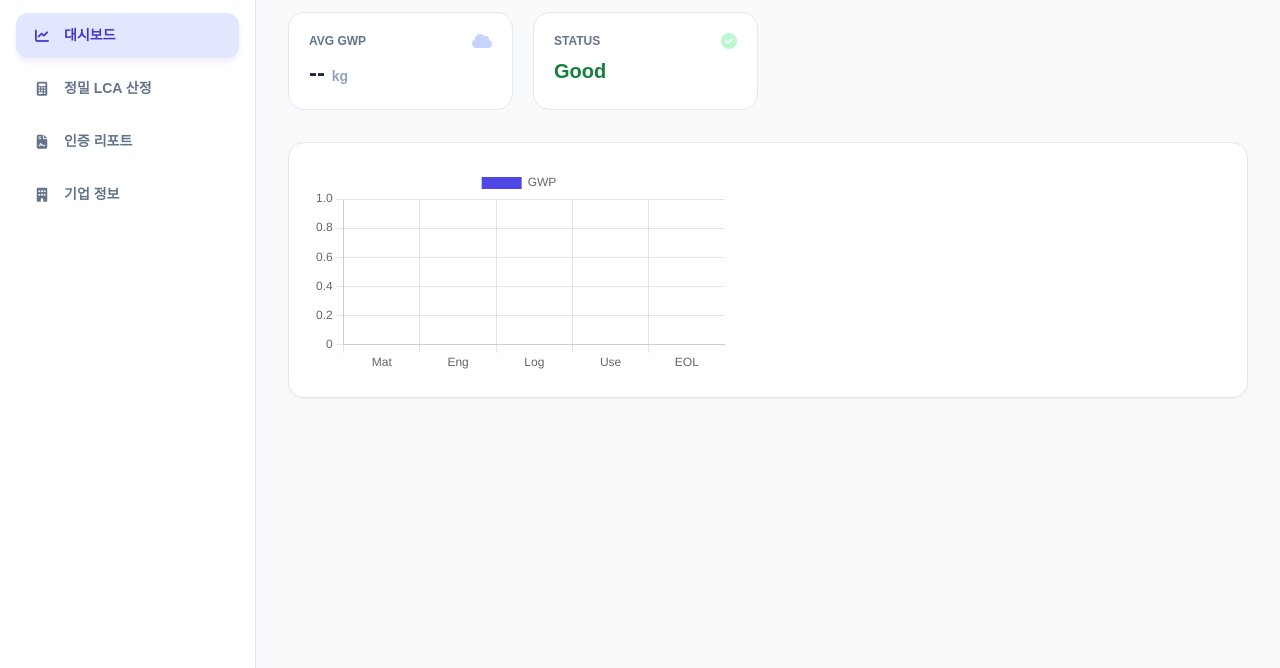
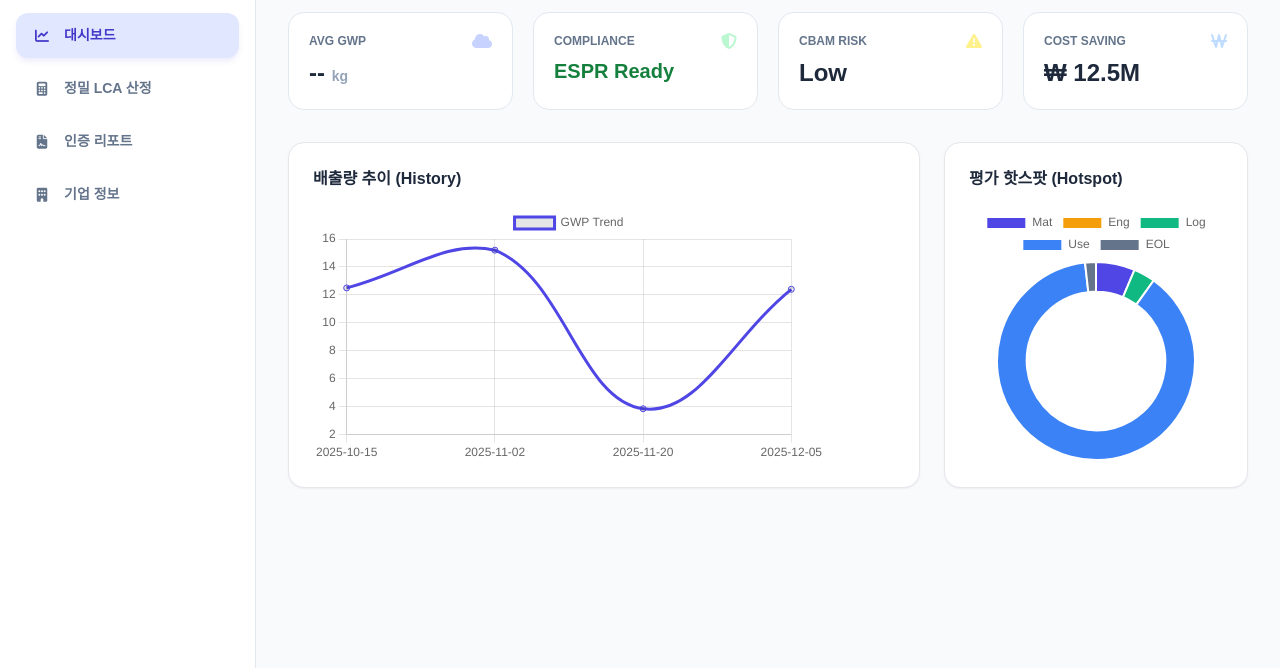
Before and after one commit to joohyunKim101/KSI, a plain HTML site: page index.html in a window 1280 px wide. Shown: the part 132-800 px from the top of the page. Drawn offline with nearby package versions, Linux system fonts and the light colour scheme; a web font is replaced by a local one.

Commit message:
Update index.html

```diff
--- a/index.html
+++ b/index.html
@@ -3,7 +3,7 @@
 <head>
     <meta charset="UTF-8">
     <meta name="viewport" content="width=device-width, initial-scale=1.0">
-    <title>KSIKR - Enterprise ESG/LCA Platform (v101.3 Logic Fixed)</title>
+    <title>KSIKR - Enterprise ESG/LCA Platform (v102.0 Final Integration)</title>
     <script src="https://cdn.tailwindcss.com"></script>
     <link href="https://cdnjs.cloudflare.com/ajax/libs/font-awesome/6.4.0/css/all.min.css" rel="stylesheet">
     <script src="https://cdn.jsdelivr.net/npm/chart.js"></script>
@@ -27,7 +27,7 @@
         /* AI Modal Styles */
         .modal-overlay { background-color: rgba(15, 23, 42, 0.7); backdrop-filter: blur(4px); transition: all 0.3s; }
         .drop-zone { border: 2px dashed #cbd5e1; transition: all 0.2s; background-color: white; cursor: pointer; }
-        .drop-zone:hover, .drop-zone.drag-over { border-color: #6366f1; background-color: #e0e7ff; transform: scale(1.02); }
+        .drop-zone.drag-over { border-color: #6366f1; background-color: #e0e7ff; transform: scale(1.02); }
     </style>
 </head>
 <body class="text-slate-800 h-screen flex flex-col overflow-hidden">
@@ -36,13 +36,12 @@
         window.appState = {
             totalGWP: 0.00,
             breakdown: [0, 0, 0, 0, 0, 0],
+            // [DATA] History for Line Chart
             history: [
-                { date: '2025-12-05', product: 'Denim Pants', gwp: 12.4, status: 'Draft' },
-                { date: '2025-11-20', product: 'Basic T-Shirt', gwp: 3.85, status: 'Certified' }
-            ],
-            suppliers: [
-                { name: 'Dongjin Textile', item: 'Cotton Fabric', ef: 1.8 },
-                { name: 'Taekwang Ind', item: 'Polyester', ef: 4.6 }
+                { date: '2025-10-15', product: 'Basic Tee v1', gwp: 12.5 },
+                { date: '2025-11-02', product: 'Summer Line', gwp: 15.2 },
+                { date: '2025-11-20', product: 'Basic T-Shirt', gwp: 3.85 },
+                { date: '2025-12-05', product: 'Denim Pants', gwp: 12.4 }
             ]
         };
 
@@ -54,7 +53,7 @@
     </script>
 
     <div class="h-10 bg-slate-900 text-white flex items-center px-6 text-xs font-medium justify-between z-50 shadow-md shrink-0">
-        <div class="flex items-center gap-4"><span class="bg-indigo-600 px-2 py-0.5 rounded text-[10px] font-bold tracking-wider">KSIKR OFFICIAL</span><span class="text-slate-400">v101.3 Patch</span></div>
+        <div class="flex items-center gap-4"><span class="bg-indigo-600 px-2 py-0.5 rounded text-[10px] font-bold tracking-wider">KSIKR OFFICIAL</span><span class="text-slate-400">v102.0 Final</span></div>
         <div class="flex items-center gap-4"><span class="flex items-center gap-2"><i class="fas fa-database text-slate-500"></i> DB: Ecoinvent 3.9</span></div>
     </div>
 
@@ -79,13 +78,15 @@
                     <button onclick="switchTab('lca')" class="px-5 py-2.5 bg-indigo-600 text-white rounded-xl text-sm font-bold shadow-lg hover:bg-indigo-700">신규 평가 시작</button>
                 </header>
                 <div class="grid grid-cols-4 gap-5 mb-8">
-                    <div class="kpi-card">
-                        <div class="flex justify-between mb-2"><span class="text-xs font-bold text-slate-500">AVG GWP</span><i class="fas fa-cloud text-indigo-200"></i></div>
-                        <h3 class="text-2xl font-bold text-slate-800"><span id="dash-avg-gwp">--</span> <span class="text-sm text-slate-400">kg</span></h3>
-                    </div>
-                    <div class="kpi-card"><div class="flex justify-between mb-2"><span class="text-xs font-bold text-slate-500">STATUS</span><i class="fas fa-check-circle text-green-200"></i></div><h3 class="text-xl font-bold text-green-700">Good</h3></div>
+                    <div class="kpi-card"><div class="flex justify-between mb-2"><span class="text-xs font-bold text-slate-500">AVG GWP</span><i class="fas fa-cloud text-indigo-200"></i></div><h3 class="text-2xl font-bold text-slate-800"><span id="dash-avg-gwp">--</span> <span class="text-sm text-slate-400">kg</span></h3></div>
+                    <div class="kpi-card"><div class="flex justify-between mb-2"><span class="text-xs font-bold text-slate-500">COMPLIANCE</span><i class="fas fa-shield-alt text-green-200"></i></div><h3 class="text-xl font-bold text-green-700">ESPR Ready</h3></div>
+                    <div class="kpi-card"><div class="flex justify-between mb-2"><span class="text-xs font-bold text-slate-500">CBAM RISK</span><i class="fas fa-exclamation-triangle text-yellow-200"></i></div><h3 class="text-2xl font-bold text-slate-800">Low</h3></div>
+                    <div class="kpi-card"><div class="flex justify-between mb-2"><span class="text-xs font-bold text-slate-500">COST SAVING</span><i class="fas fa-won-sign text-blue-200"></i></div><h3 class="text-2xl font-bold text-slate-800">₩ 12.5M</h3></div>
                 </div>
-                <div class="bg-white p-6 rounded-2xl border shadow-sm h-64"><canvas id="mainChart"></canvas></div>
+                <div class="grid grid-cols-3 gap-6">
+                    <div class="col-span-2 bg-white p-6 rounded-2xl border shadow-sm"><h4 class="font-bold text-slate-800 mb-4">배출량 추이 (History)</h4><div class="h-64"><canvas id="lineChart"></canvas></div></div>
+                    <div class="col-span-1 bg-white p-6 rounded-2xl border shadow-sm"><h4 class="font-bold text-slate-800 mb-4">평가 핫스팟 (Hotspot)</h4><div class="h-64"><canvas id="donutChart"></canvas></div></div>
+                </div>
             </section>
 
             <section id="tab-lca" class="hidden fade-in max-w-7xl mx-auto">
@@ -193,36 +194,19 @@
         const packSel = document.getElementById('lca-pack');
         Object.keys(PACK_DB).forEach(k => packSel.innerHTML += `<option value="${k}">${PACK_DB[k].name}</option>`);
 
-        // Drag & Drop Logic (Event Listener Based)
+        // Drag & Drop
         const dropZone = document.getElementById('drop-zone');
-
-        ['dragenter', 'dragover', 'dragleave', 'drop'].forEach(eventName => {
-            dropZone.addEventListener(eventName, preventDefaults, false);
-        });
-        function preventDefaults(e) { e.preventDefault(); e.stopPropagation(); }
-
-        ['dragenter', 'dragover'].forEach(eventName => {
-            dropZone.addEventListener(eventName, () => dropZone.classList.add('drag-over'), false);
-        });
-        ['dragleave', 'drop'].forEach(eventName => {
-            dropZone.addEventListener(eventName, () => dropZone.classList.remove('drag-over'), false);
-        });
-
-        dropZone.addEventListener('drop', handleDrop, false);
-
-        function handleDrop(e) {
-            const dt = e.dataTransfer;
-            const files = dt.files;
-            if(files.length > 0) {
-                runAIAnalysis(files[0].name);
-            }
-        }
+        ['dragenter', 'dragover', 'dragleave', 'drop'].forEach(e => dropZone.addEventListener(e, ev => { ev.preventDefault(); ev.stopPropagation(); }, false));
+        ['dragenter', 'dragover'].forEach(e => dropZone.addEventListener(e, () => dropZone.classList.add('drag-over'), false));
+        ['dragleave', 'drop'].forEach(e => dropZone.addEventListener(e, () => dropZone.classList.remove('drag-over'), false));
+        dropZone.addEventListener('drop', (e) => { if(e.dataTransfer.files.length) runAIAnalysis(e.dataTransfer.files[0].name); }, false);
 
         // Functions
         function switchTab(id) {
             document.querySelectorAll('section').forEach(s => s.classList.add('hidden'));
             document.getElementById('tab-'+id).classList.remove('hidden');
             if(id==='report') updateReport();
+            if(id==='dashboard') updateCharts();
         }
 
         function openAI() { document.getElementById('aiModal').classList.remove('hidden'); }
@@ -236,27 +220,18 @@
             }, 800);
         }
 
-        // [FIXED] Force Apply Logic
         function applyAI() {
-            // 1. Force value injection
             document.getElementById('inp-elec').value = 1.5;
             document.getElementById('inp-gas').value = 0.5;
 
-            // 2. Clear BOM and Inject New Row
             const tbody = document.getElementById('bom-body');
             tbody.innerHTML = '';
 
             const tr = document.createElement('tr');
             tr.className = "border-b";
-            tr.innerHTML = `
-                <td class="p-2"><select class="w-full border p-1 mat-select" onchange="calc()"><option value="cotton_conv">Cotton (Conv)</option></select></td>
-                <td class="p-2"><select class="w-full border p-1 proc-select"><option value="spinning">Spinning</option></select></td>
-                <td class="p-2 text-right"><input type="number" class="w-20 border p-1 text-right weight-input" value="0.25" oninput="calc()"></td>
-                <td class="text-center"><button onclick="this.closest('tr').remove();calc()" class="text-slate-400 hover:text-red-500"><i class="fas fa-trash"></i></button></td>
-            `;
+            tr.innerHTML = `<td class="p-2"><select class="w-full border p-1 mat-select" onchange="calc()"><option value="cotton_conv">Cotton (Conv)</option></select></td><td class="p-2"><select class="w-full border p-1 proc-select"><option value="spinning">Spinning</option></select></td><td class="p-2 text-right"><input type="number" class="w-20 border p-1 text-right weight-input" value="0.25" oninput="calc()"></td><td class="text-center"><button onclick="this.closest('tr').remove();calc()" class="text-slate-400 hover:text-red-500"><i class="fas fa-trash"></i></button></td>`;
             tbody.appendChild(tr);
 
-            // 3. Force Calc and Feedback
             calc();
             closeAI();
             setTimeout(() => alert('AI 데이터가 성공적으로 매핑되었습니다.'), 100);
@@ -266,12 +241,7 @@
             const tbody = document.getElementById('bom-body');
             const tr = document.createElement('tr');
             tr.className = "border-b";
-            tr.innerHTML = `
-                <td class="p-2"><select class="w-full border p-1 mat-select" onchange="calc()">${Object.keys(MATERIAL_DB).map(k=>`<option value="${k}">${MATERIAL_DB[k].name}</option>`).join('')}</select></td>
-                <td class="p-2"><select class="w-full border p-1 proc-select">${Object.keys(PROCESS_DB).map(k=>`<option value="${k}">${PROCESS_DB[k].name}</option>`).join('')}</select></td>
-                <td class="p-2 text-right"><input type="number" class="w-20 border p-1 text-right weight-input" value="0.2" oninput="calc()"></td>
-                <td class="text-center"><button onclick="this.closest('tr').remove();calc()"><i class="fas fa-trash"></i></button></td>
-            `;
+            tr.innerHTML = `<td class="p-2"><select class="w-full border p-1 mat-select" onchange="calc()">${Object.keys(MATERIAL_DB).map(k=>`<option value="${k}">${MATERIAL_DB[k].name}</option>`).join('')}</select></td><td class="p-2"><select class="w-full border p-1 proc-select">${Object.keys(PROCESS_DB).map(k=>`<option value="${k}">${PROCESS_DB[k].name}</option>`).join('')}</select></td><td class="p-2 text-right"><input type="number" class="w-20 border p-1 text-right weight-input" value="0.2" oninput="calc()"></td><td class="text-center"><button onclick="this.closest('tr').remove();calc()"><i class="fas fa-trash"></i></button></td>`;
             tbody.appendChild(tr);
             calc();
         }
@@ -288,26 +258,37 @@
             let sumMat = 0;
             document.querySelectorAll('#bom-body tr').forEach(r => {
                 const w = parseFloat(r.querySelector('.weight-input').value)||0;
-                sumMat += w * 1.8; // Simple factor
+                sumMat += w * 1.8;
             });
             const elec = parseFloat(document.getElementById('inp-elec').value)||0;
             const gas = parseFloat(document.getElementById('inp-gas').value)||0;
             const eng = (elec * 0.478) + (gas * 0.2);
-            const total = sumMat + eng + 0.5; // dummy other val
+            const total = sumMat + eng + 0.5;
 
             document.getElementById('live-total').innerText = total.toFixed(2);
             document.getElementById('res-mat').innerText = sumMat.toFixed(2);
             document.getElementById('res-eng').innerText = eng.toFixed(2);
 
-            if(window.myChart) {
-                window.myChart.data.datasets[0].data = [sumMat, eng, 0.2, 5.0, 0.1];
-                window.myChart.update();
+            window.appState.totalGWP = total;
+            window.appState.breakdown = [sumMat, eng, 0.2, 5.0, 0.1]; // Mock breakdown for responsiveness
+
+            // Real-time chart update if visible
+            if(window.donutChart) {
+                window.donutChart.data.datasets[0].data = window.appState.breakdown;
+                window.donutChart.update();
             }
         }
 
         function saveCalc() {
             const val = document.getElementById('live-total').innerText;
-            document.getElementById('dash-avg-gwp').innerText = val;
+            const today = new Date().toISOString().split('T')[0];
+            window.appState.history.unshift({ date: today, product: 'New Product', gwp: val });
+
+            // Calc avg
+            const total = window.appState.history.reduce((acc, curr) => acc + parseFloat(curr.gwp), 0);
+            const avg = (total / window.appState.history.length).toFixed(2);
+            document.getElementById('dash-avg-gwp').innerText = avg;
+
             alert('저장되었습니다.');
             switchTab('dashboard');
         }
@@ -328,11 +309,30 @@
             }, 500);
         }
 
+        // Charts Init
+        const lineCtx = document.getElementById('lineChart');
+        const donutCtx = document.getElementById('donutChart');
+
+        window.lineChart = new Chart(lineCtx, { type: 'line', data: { labels: [], datasets: [{ label: 'GWP Trend', data: [], borderColor: '#4f46e5', tension: 0.4 }] } });
+        window.donutChart = new Chart(donutCtx, { type: 'doughnut', data: { labels: ['Mat','Eng','Log','Use','EOL'], datasets: [{ data: [1,1,1,1,1], backgroundColor: ['#4f46e5','#f59e0b','#10b981','#3b82f6','#64748b'] }] }, options: { cutout:'70%' } });
+
+        function updateCharts() {
+            // Update Line Chart (History)
+            const sortedHistory = [...window.appState.history].sort((a, b) => new Date(a.date) - new Date(b.date));
+            window.lineChart.data.labels = sortedHistory.map(h => h.date);
+            window.lineChart.data.datasets[0].data = sortedHistory.map(h => h.gwp);
+            window.lineChart.update();
+
+            // Update Donut Chart (Current Breakdown)
+            window.donutChart.data.datasets[0].data = window.appState.breakdown;
+            window.donutChart.update();
+        }
+
         // Init Calls
         addBomRow();
         setDefaults();
-        const ctx = document.getElementById('mainChart');
-        window.myChart = new Chart(ctx, {type:'bar', data:{labels:['Mat','Eng','Log','Use','EOL'], datasets:[{label:'GWP', data:[0,0,0,0,0], backgroundColor:'#4f46e5'}]}});
+        // Initial chart render
+        updateCharts();
     </script>
 </body>
 </html>
```
